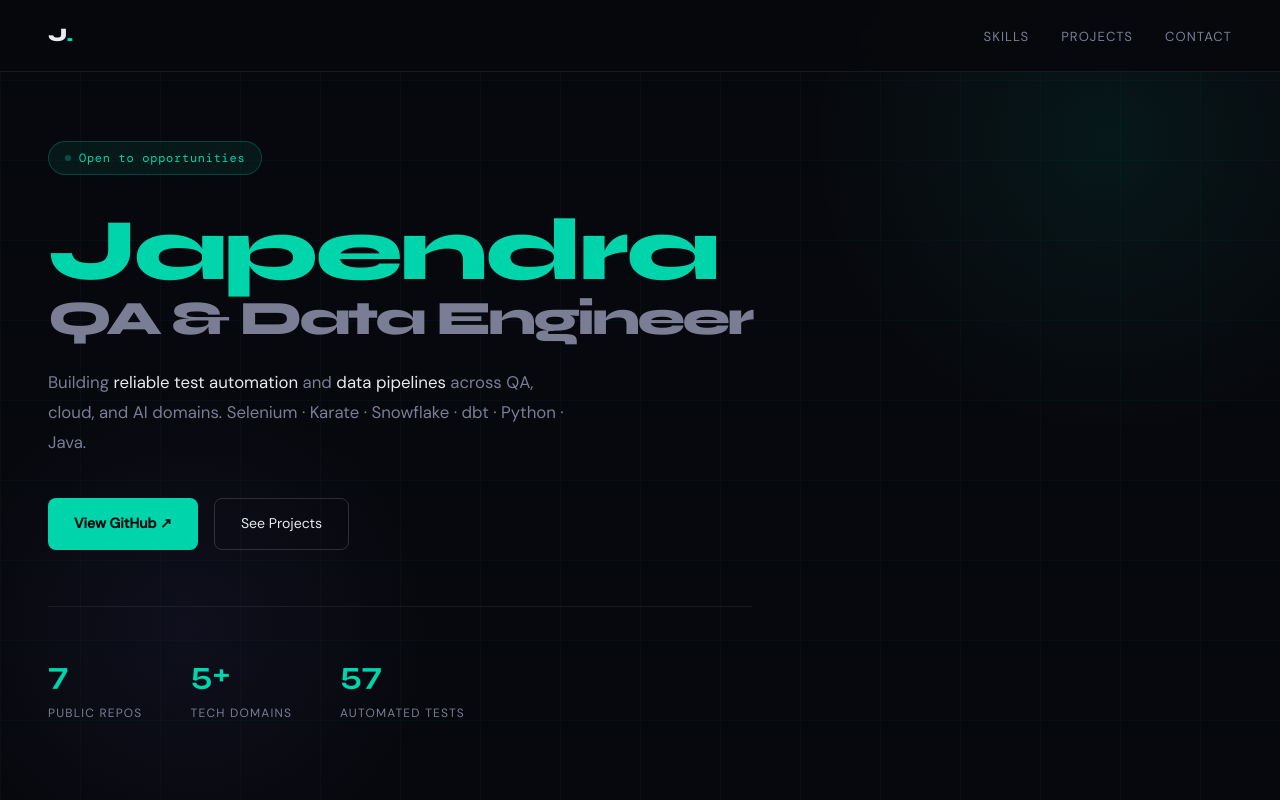
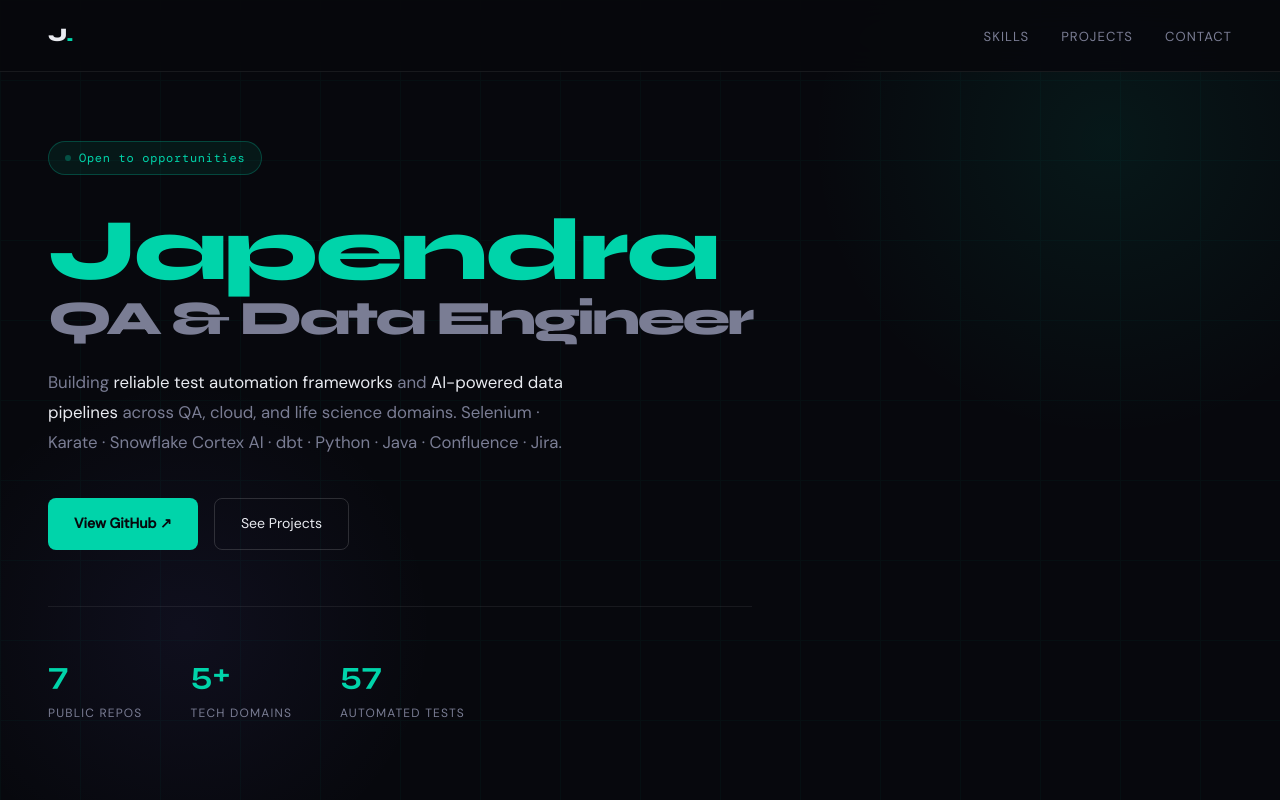
Before and after one commit to Reddy062023/Reddy062023.github.io, a plain HTML site: page index.html in a window 1280 px wide. Shown: the top 800 px of the page. Drawn offline with nearby package versions, Linux system fonts and the light colour scheme; a web font is replaced by a local one.

Commit message:
update: improve hero bio with Snowflake Cortex AI and full tech stack

```diff
--- a/index.html
+++ b/index.html
@@ -112,7 +112,7 @@ footer{padding:2rem 3rem;display:flex;justify-content:space-between;align-items:
       <span class="name">Japendra</span>
       <span class="role">QA & Data Engineer</span>
     </h1>
-    <p class="hero-desc">Building <strong>reliable test automation</strong> and <strong>data pipelines</strong> across QA, cloud, and AI domains. Selenium · Karate · Snowflake · dbt · Python · Java.</p>
+    <p class="hero-desc">Building <strong>reliable test automation frameworks</strong> and <strong>AI-powered data pipelines</strong> across QA, cloud, and life science domains. Selenium · Karate · Snowflake Cortex AI · dbt · Python · Java · Confluence · Jira.</p>
     <div class="ctas">
       <a href="https://github.com/Reddy062023" target="_blank" class="btn-primary">View GitHub ↗</a>
       <a href="#projects" class="btn-outline">See Projects</a>
```
